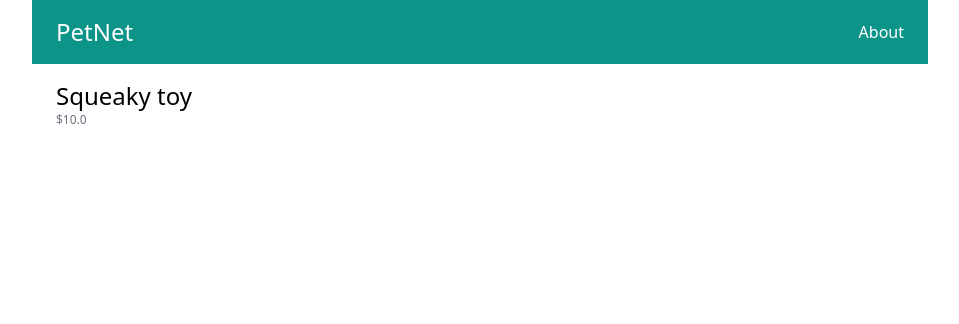
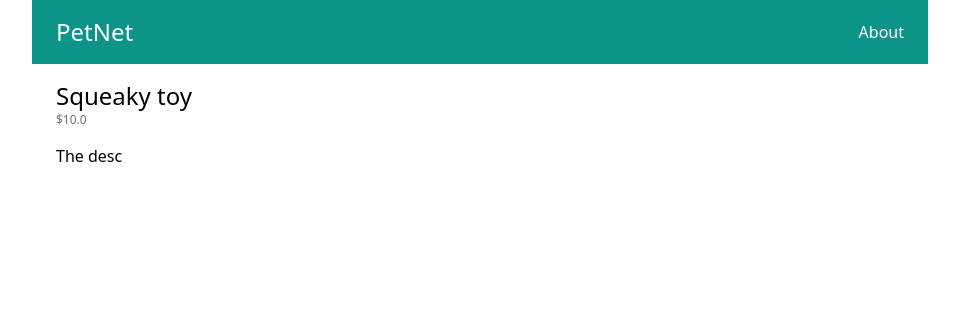
Before and after one commit to GodsplanElot/PETNET, a Django app: a page that uses petnet/store/templates/store/product_detail.html in a window 1280 px wide. Shown: the top 324 px of the page, without its empty margins (160-1119 px from the left). Run offline with Django 5.2, Linux system fonts and the light colour scheme; data comes from the database, SQL or seed files in the repository; some libraries are stand-ins or nearby versions.

Commit message:
Update the product detail page to show description conditionally

```diff
--- a/petnet/store/templates/store/product_detail.html
+++ b/petnet/store/templates/store/product_detail.html
@@ -6,4 +6,10 @@
     <h1 class="text-2xl">{{ product.title }}</h1>
 
     <p class="text-xs text-gray-500">${{ product.get_display_price }}</p>
+
+    {% if product.descript %}
+        <p class="mt-4">
+            {{ product.descript }}
+        </p>
+    {% endif %}
 {% endblock %}
```
